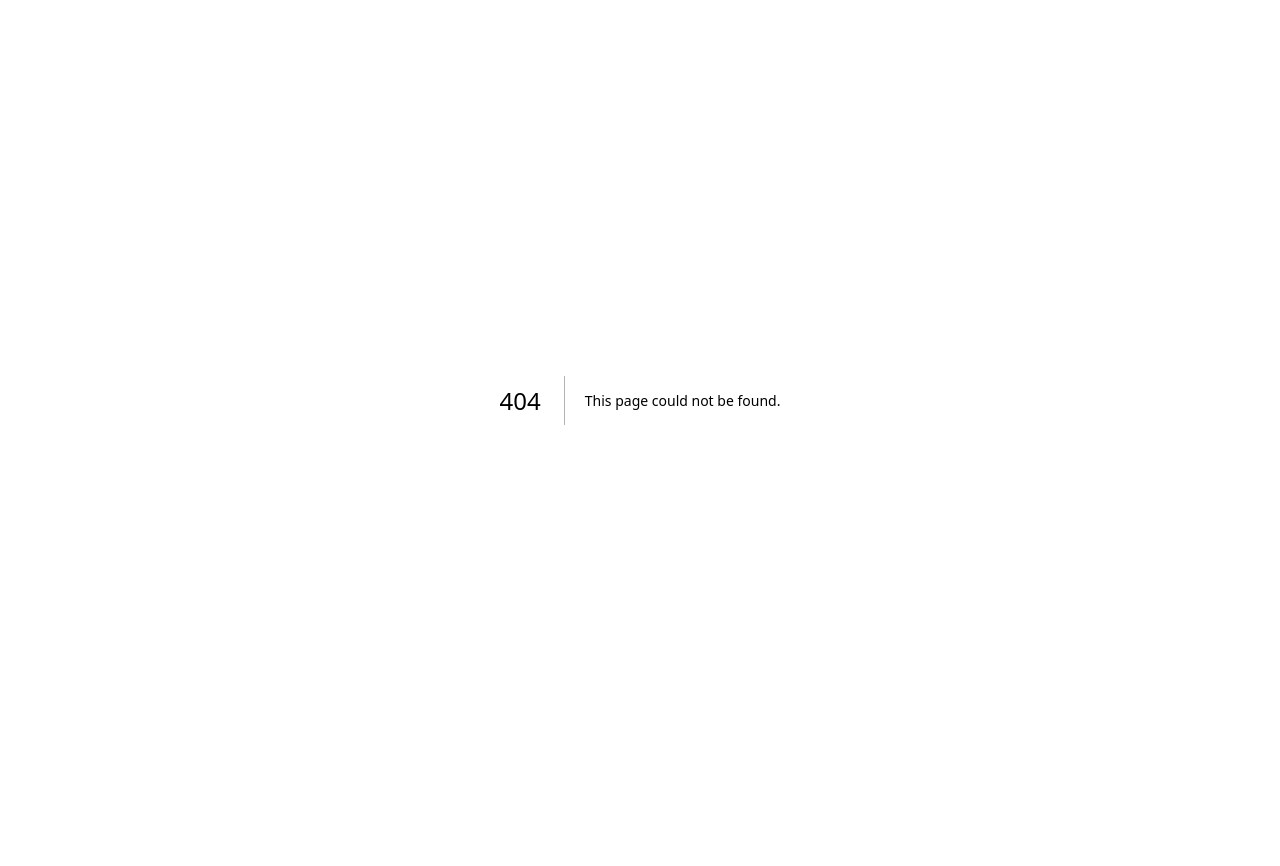
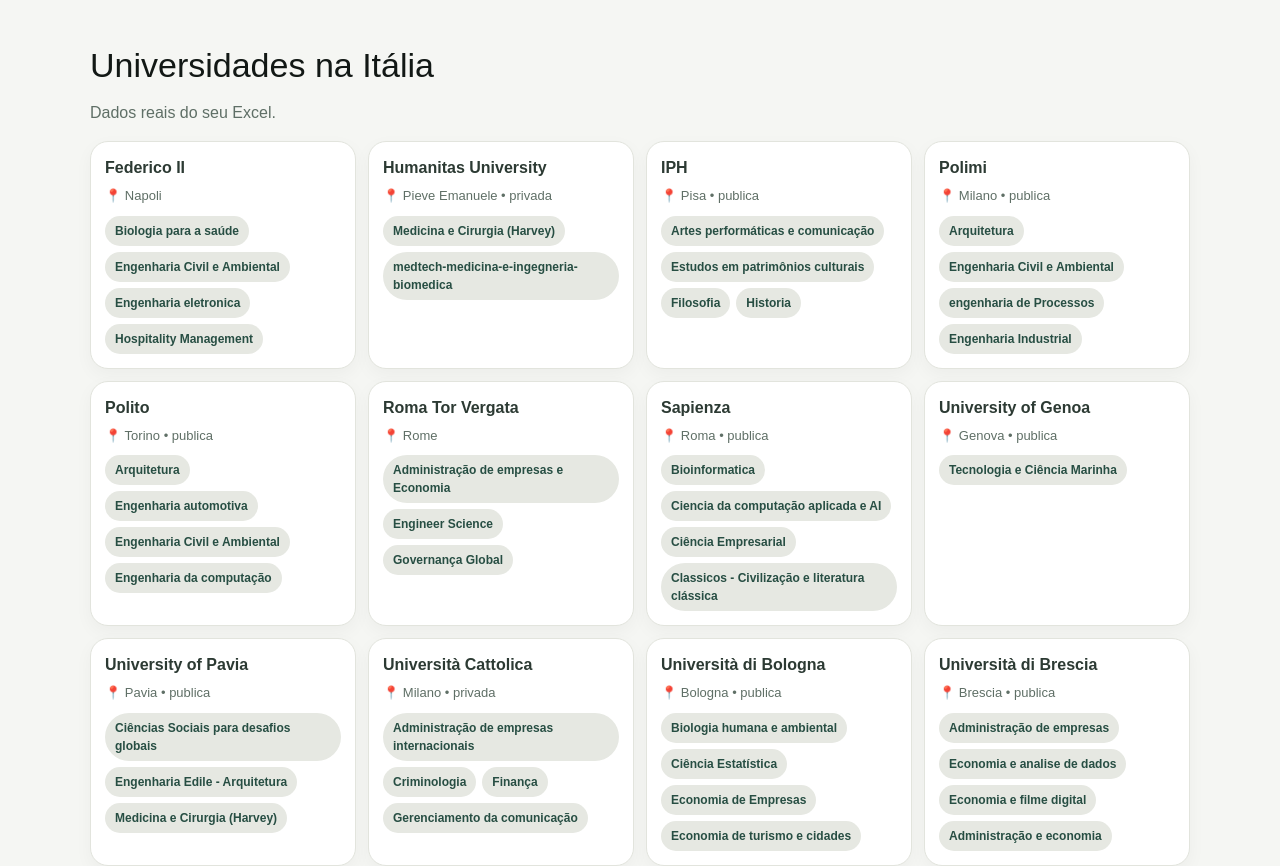
Before and after one commit to gh-joao-carvalho/estudaritalia, a Next.js app: page /universidades in a window 1280 px wide. Before the commit this address had no page. Shown: the top 866 px of the page. Before the commit the page ends 800 px from the top, so only its background shows below. Built offline with nearby package versions, Linux system fonts and the light colour scheme.

Commit message:
Add universidades page

```diff
--- /dev/null
+++ b/app/universidades/page.tsx
@@ -0,0 +1,87 @@
+import data from "@/data/universidades.json";
+
+type Uni = {
+  id?: string;
+  nome?: string;
+  cidade?: string;
+  tipo?: string;
+  cursos?: string[] | string;
+  site?: string;
+  bolsas?: boolean;
+};
+
+function normalizeCursos(cursos: Uni["cursos"]) {
+  if (!cursos) return [];
+  if (Array.isArray(cursos)) return cursos;
+  return String(cursos)
+    .split(",")
+    .map((s) => s.trim())
+    .filter(Boolean);
+}
+
+export default function Page() {
+  const list = (data as Uni[]).map((u, idx) => ({
+    ...u,
+    id: u.id || `${idx}`,
+    cursos: normalizeCursos(u.cursos),
+  }));
+
+  return (
+    <main style={{ background: "#F5F6F3", minHeight: "100vh", padding: "40px 24px" }}>
+      <div style={{ maxWidth: 1100, margin: "0 auto" }}>
+        <h1 style={{ margin: 0, fontSize: 34, color: "#121815" }}>Universidades na Itália</h1>
+        <p style={{ color: "#5F6F66", marginTop: 10 }}>Dados reais do seu Excel.</p>
+
+        <div style={{ marginTop: 16, display: "grid", gridTemplateColumns: "repeat(auto-fit, minmax(260px, 1fr))", gap: 12 }}>
+          {list.map((u) => (
+            <div
+              key={u.id}
+              style={{
+                background: "white",
+                border: "1px solid #E2E4DD",
+                borderRadius: 18,
+                padding: 14,
+                boxShadow: "0 6px 18px rgba(0,0,0,0.04)",
+                color: "#2C3A33",
+              }}
+            >
+              <div style={{ fontWeight: 900, fontSize: 16 }}>{u.nome || "Universidade"}</div>
+
+              <div style={{ color: "#5F6F66", marginTop: 6, fontSize: 13 }}>
+                {u.cidade ? `📍 ${u.cidade}` : "📍 Itália"}
+                {u.tipo ? ` • ${u.tipo}` : ""}
+                {u.bolsas ? " • ✅ Bolsas" : ""}
+              </div>
+
+              {!!(u.cursos as string[])?.length && (
+                <div style={{ marginTop: 10, display: "flex", gap: 6, flexWrap: "wrap" }}>
+                  {(u.cursos as string[]).slice(0, 4).map((c) => (
+                    <span
+                      key={c}
+                      style={{
+                        fontSize: 12,
+                        fontWeight: 800,
+                        color: "#274E43",
+                        background: "#E6E8E2",
+                        padding: "6px 10px",
+                        borderRadius: 999,
+                      }}
+                    >
+                      {c}
+                    </span>
+                  ))}
+                </div>
+              )}
+
+              {u.site && (
+                <a href={u.site} target="_blank" rel="noopener noreferrer" style={{ display: "inline-block", marginTop: 12, color: "#274E43", fontWeight: 900, textDecoration: "none" }}>
+                  Site oficial →
+                </a>
+              )}
+            </div>
+          ))}
+        </div>
+      </div>
+    </main>
+  );
+}
```
